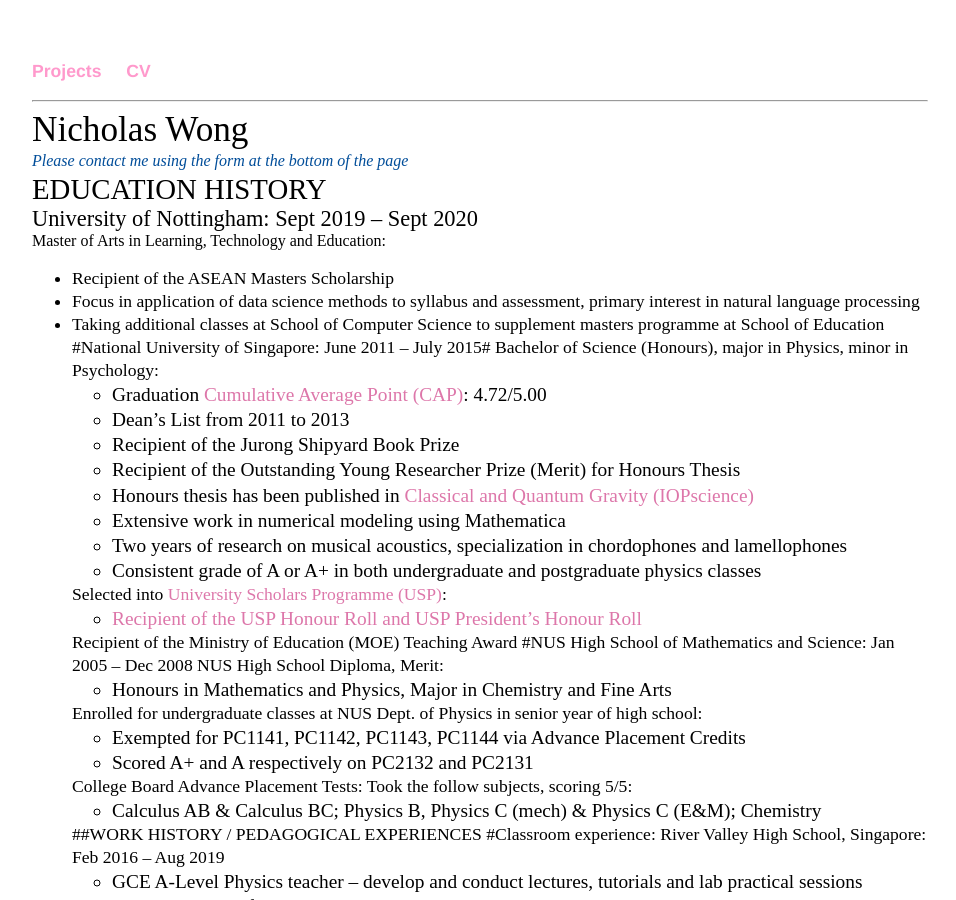
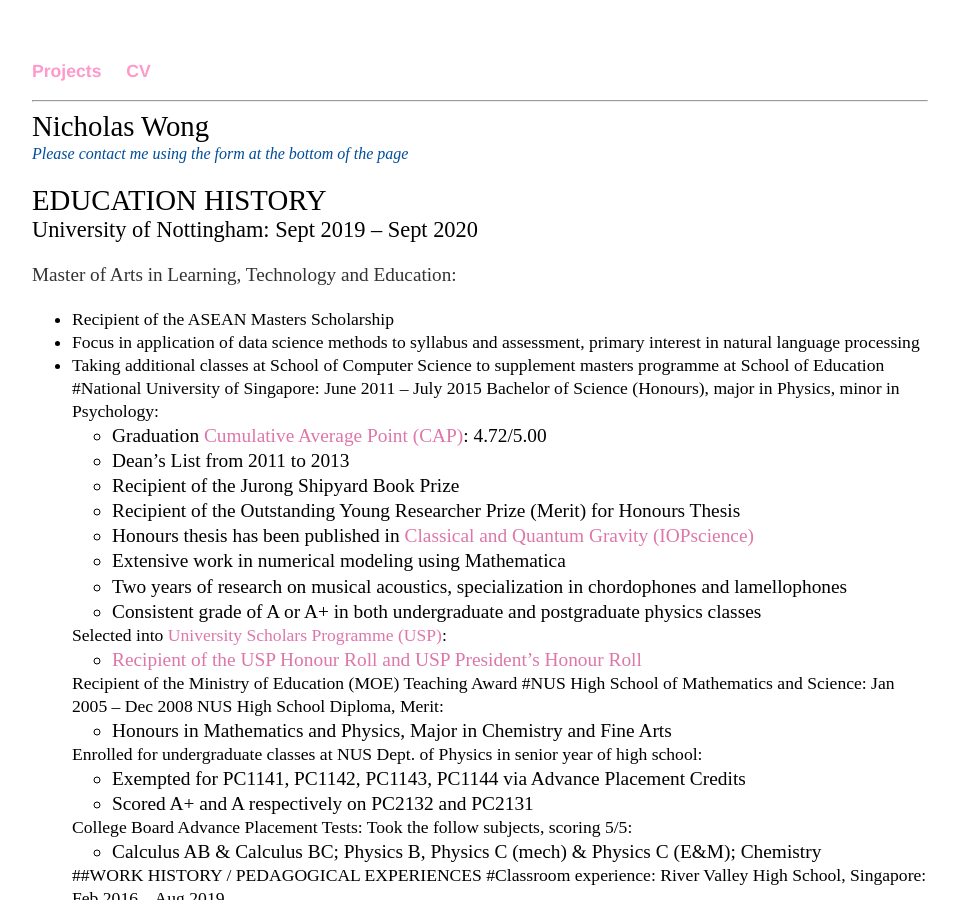
Before and after one commit to not-even-wong/not-even-wong.github.io, a Jekyll site: the page built from cv/index.html, in a window 1280 px wide and 900 px high. Shown: the whole window, without its empty margins (160-1116 px from the left). Built offline with Jekyll 4.4.1, drawn with Linux system fonts in a browser that asks for light colours.

Commit message:
Update index.html

```diff
--- a/cv/index.html
+++ b/cv/index.html
@@ -3,18 +3,18 @@
 layout: default
 ---
 
-<div class="h3">Nicholas Wong</div>
+<div class="h2">Nicholas Wong</div>
 <div class="fineprint">Please contact me using the form at the bottom of the page</div>
-
+<br>
 <div class="h2">EDUCATION HISTORY</div>
 <div class="h1">University of Nottingham: Sept 2019 – Sept 2020</div>
-Master of Arts in Learning, Technology and Education:
+<p>Master of Arts in Learning, Technology and Education:</p>
 <ul>
 <li>Recipient of the ASEAN Masters Scholarship</li>
 <li>Focus in application of data science methods to syllabus and assessment, primary interest in natural language processing</li>
 <li>Taking additional classes at School of Computer Science to supplement masters programme at School of Education </li>
 
-#National University of Singapore: June 2011 – July 2015#
+#National University of Singapore: June 2011 – July 2015
 Bachelor of Science (Honours), major in Physics, minor in Psychology:
 <ul>
 <li>Graduation <a href="http://www.nus.edu.sg/registrar/education-at-nus/modular-system.html" target="_blank">Cumulative Average Point (CAP)</a>: 4.72/5.00</li>
```
